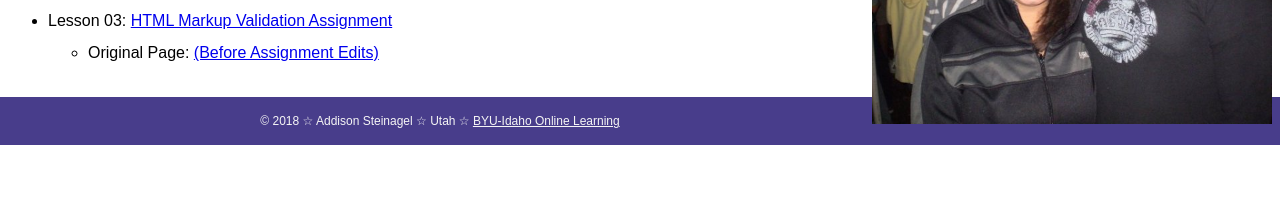
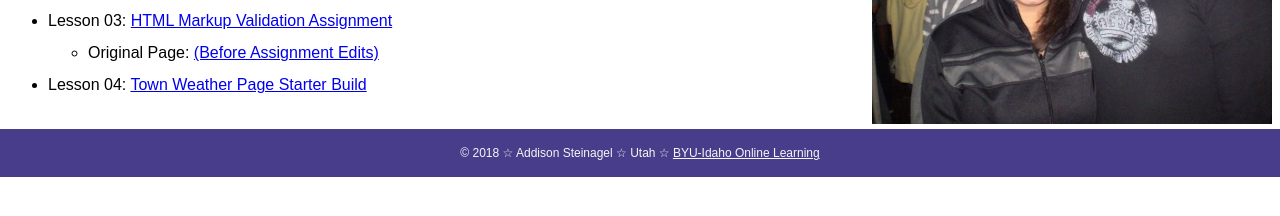
Before and after one commit to Steinagel-Addison/Steinagel-Addison.github.io, a plain HTML site: page index.html in a window 1280 px wide. Shown: the part 204-420 px from the top of the page. Drawn offline with Linux system fonts and the light colour scheme.

Commit message:
Added beginner town weather page

```diff
--- a/index.html
+++ b/index.html
@@ -28,6 +28,7 @@
                         <li>Original Page: <a href="https://steinagel-addison.github.io/assignments/lesson-3/fixedhtmloriginal.html">(Before Assignment Edits)</a></li>
                     </ul>
                 </li>
+                <li>Lesson 04: <a href="https://steinagel-addison.github.io/assignments/lesson-4/franklin-4.html">Town Weather Page Starter Build</a></li>
             </ul>
         </main>
 
```
